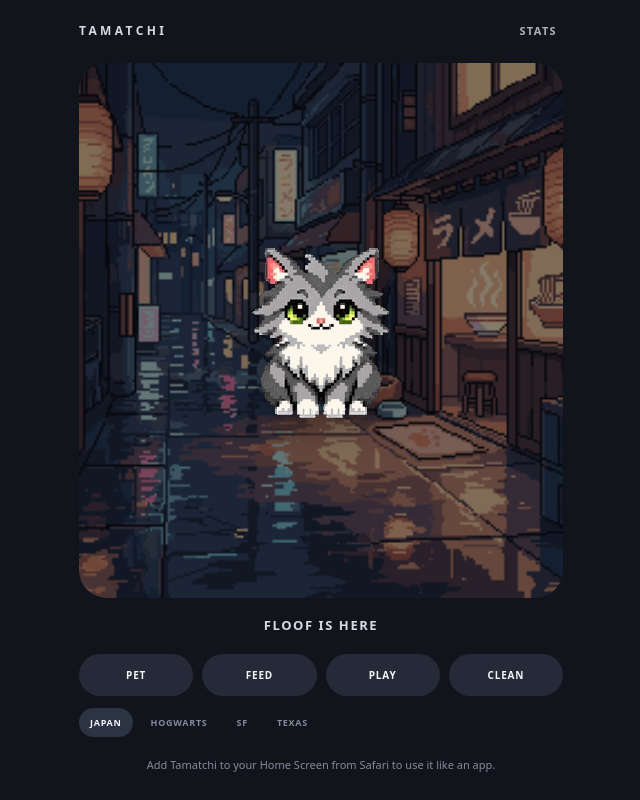
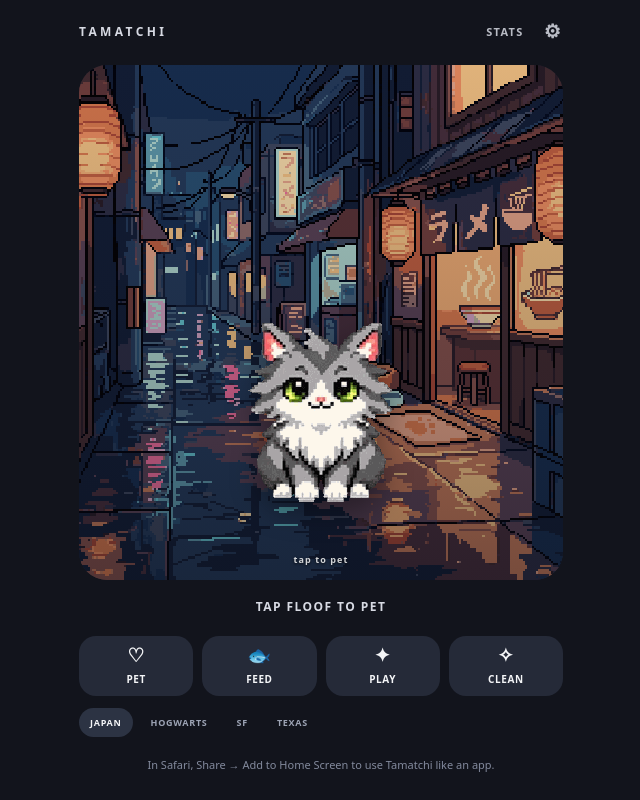
Before and after one commit to maxkolkema/tamatchi, a Next.js app: page / in a window 1280 px wide. Shown: the whole page, without its empty margins (319-959 px from the left). Built offline with nearby package versions, Linux system fonts and the light colour scheme.

Commit message:
Repair Tamatchi interactions and scene layout

```diff
--- a/app/globals.css
+++ b/app/globals.css
@@ -2,24 +2,35 @@
 html, body { margin: 0; min-height: 100%; background: #12141c; color: #f4f5f7; font-family: ui-sans-serif, system-ui, sans-serif; }
 button { color: inherit; font: inherit; border: 0; cursor: pointer; }
 .shell { max-width: 520px; min-height: 100svh; margin: auto; padding: calc(22px + env(safe-area-inset-top)) 18px calc(28px + env(safe-area-inset-bottom)); display: flex; flex-direction: column; overscroll-behavior: none; }
-header { display: flex; justify-content: space-between; align-items: center; color: #d7dae3; }
+header, .header-actions, .settings-heading { display: flex; align-items: center; }
+header { justify-content: space-between; color: #d7dae3; } .header-actions { gap: 14px; }
 .wordmark { font-size: 12px; font-weight: 800; letter-spacing: .28em; }
-.stats-button { background: transparent; font-size: 11px; font-weight: 800; letter-spacing: .12em; opacity: .8; }
-.pet-card { position: relative; flex: 1; min-height: 360px; margin: 24px 0 14px; display: grid; place-items: center; border-radius: 28px; overflow: hidden; background: #1b1e2a; touch-action: manipulation; user-select: none; isolation: isolate; outline: none; }
-.pet-card:focus-visible { box-shadow: 0 0 0 3px #67e6a4; }
-.scene-background { position: absolute; inset: 0; z-index: -1; width: 100%; height: 100%; object-fit: cover; opacity: .72; filter: saturate(.82) brightness(.7); }
-.pet-animation { width: min(254px, 72vw); height: auto; image-rendering: pixelated; filter: drop-shadow(0 12px 18px rgba(0,0,0,.32)); }
-.thought, .stink { position: absolute; top: 16%; right: 14%; display: grid; place-items: center; min-width: 46px; min-height: 46px; border-radius: 50%; background: #f4f5f7; color: #12141c; font-size: 24px; }
-.stink { top: 24%; right: 11%; background: transparent; color: #67e6a4; font-size: 50px; }
-.status { min-height: 24px; margin: 4px 0 14px; text-align: center; color: #d7dae3; font-size: 13px; font-weight: 700; letter-spacing: .12em; }
+.stats-button, .settings-button { background: transparent; font-size: 11px; font-weight: 800; letter-spacing: .12em; opacity: .85; }
+.settings-button { font-size: 19px; line-height: 1; padding: 0; }
+.pet-card { position: relative; flex: 1; min-height: 390px; margin: 24px 0 14px; border-radius: 28px; overflow: hidden; background: #1b1e2a; touch-action: manipulation; user-select: none; isolation: isolate; padding: 0; display: block; }
+.pet-card:active .pet-animation { transform: translateX(-50%) scale(.96); }
+.scene-background, .scene-shade { position: absolute; inset: 0; width: 100%; height: 100%; }
+.scene-background { z-index: 0; object-fit: cover; image-rendering: pixelated; }
+.scene-shade { z-index: 1; background: linear-gradient(180deg, rgba(8,10,17,.10), rgba(8,10,17,.28) 68%, rgba(8,10,17,.42)); }
+.pet-animation { position: absolute; z-index: 2; width: min(268px, 74vw); height: auto; left: 50%; bottom: 7%; transform: translateX(-50%); image-rendering: pixelated; filter: drop-shadow(0 12px 14px rgba(0,0,0,.36)); transition: transform .12s ease; }
+.reaction-effect, .need-effect { position: absolute; z-index: 3; top: 17%; right: 13%; display: grid; place-items: center; min-width: 48px; min-height: 48px; border-radius: 50%; background: rgba(255,255,255,.94); color: #12141c; font-size: 25px; animation: pop .35s ease-out both; box-shadow: 0 5px 14px rgba(0,0,0,.18); }
+.need-effect { animation: bob 1.4s ease-in-out infinite; }
+.god-badge, .pet-prompt { position: absolute; z-index: 3; font-size: 9px; font-weight: 900; letter-spacing: .12em; }
+.god-badge { top: 15px; left: 15px; padding: 7px 9px; border-radius: 999px; background: #f8d74b; color: #17130b; }
+.pet-prompt { bottom: 14px; left: 0; right: 0; color: rgba(255,255,255,.82); text-shadow: 0 1px 3px rgba(0,0,0,.8); }
+@keyframes pop { from { transform: scale(.55) rotate(-12deg); opacity: 0; } to { transform: scale(1) rotate(0); opacity: 1; } } @keyframes bob { 50% { transform: translateY(-7px); } }
+.status { min-height: 24px; margin: 4px 0 14px; text-align: center; color: #d7dae3; font-size: 12px; font-weight: 800; letter-spacing: .12em; }
 .actions { display: grid; grid-template-columns: repeat(4, 1fr); gap: 9px; }
-.actions button { padding: 14px 4px; border-radius: 999px; background: #252a38; font-size: 10px; font-weight: 800; letter-spacing: .08em; }
-.actions button:active { transform: scale(.97); background: #394154; }
-.scene-picker { display: flex; gap: 7px; overflow-x: auto; scrollbar-width: none; margin-top: 12px; padding-bottom: 2px; }
-.scene-picker::-webkit-scrollbar { display: none; }
-.scene-picker button { flex: 0 0 auto; padding: 8px 11px; border-radius: 999px; background: transparent; color: #838a9d; font-size: 9px; font-weight: 800; letter-spacing: .08em; }
-.scene-picker button.selected { background: #2c3343; color: #f4f5f7; }
+.actions button { min-height: 60px; padding: 8px 3px; border-radius: 17px; background: #252a38; font-size: 10px; font-weight: 900; letter-spacing: .06em; display: grid; place-items: center; gap: 2px; }
+.actions button span { font-size: 19px; line-height: 1; } .actions button:active { transform: scale(.96); background: #394154; }
+.scene-picker { display: flex; gap: 7px; overflow-x: auto; scrollbar-width: none; margin-top: 12px; padding-bottom: 2px; } .scene-picker::-webkit-scrollbar { display: none; }
+.scene-picker button { flex: 0 0 auto; padding: 8px 11px; border-radius: 999px; background: transparent; color: #9da4b5; font-size: 9px; font-weight: 800; letter-spacing: .08em; } .scene-picker button.selected { background: #2c3343; color: #f4f5f7; }
 .needs { display: grid; gap: 9px; margin-top: 17px; padding: 15px; border-radius: 16px; background: #1b1e2a; }
-.needs label { display: grid; grid-template-columns: 100px 1fr; align-items: center; gap: 8px; color: #bfc4d1; font-size: 10px; font-weight: 800; letter-spacing: .08em; }
-meter { width: 100%; height: 8px; accent-color: #67e6a4; }
+.needs label { display: grid; grid-template-columns: 100px 1fr; align-items: center; gap: 8px; color: #bfc4d1; font-size: 10px; font-weight: 800; letter-spacing: .08em; text-transform: uppercase; } meter { width: 100%; height: 8px; accent-color: #67e6a4; }
+.dialog-backdrop { position: fixed; z-index: 10; inset: 0; padding: 22px; display: grid; place-items: end center; background: rgba(6,8,13,.64); }
+.settings-panel { width: min(100%, 484px); padding: 19px; border: 1px solid #384054; border-radius: 22px; background: #1c202c; box-shadow: 0 18px 50px rgba(0,0,0,.4); }
+.settings-heading { justify-content: space-between; margin-bottom: 17px; } .settings-heading h2 { margin: 0; font-size: 13px; letter-spacing: .14em; } .settings-heading button { background: transparent; font-size: 26px; line-height: .6; color: #cbd0dc; }
+.toggle-row { display: flex; align-items: center; justify-content: space-between; gap: 14px; padding: 14px; border-radius: 14px; background: #282e3e; } .toggle-row span { display: grid; gap: 4px; font-size: 11px; letter-spacing: .06em; } .toggle-row small { color: #abb3c5; font-size: 10px; letter-spacing: 0; } .toggle-row input { width: 42px; height: 24px; accent-color: #67e6a4; }
+.reset-button { width: 100%; margin-top: 13px; padding: 12px; border-radius: 13px; background: #3a4052; font-size: 10px; font-weight: 900; letter-spacing: .1em; }
 .hint { margin: 18px 0 0; text-align: center; color: #838a9d; font-size: 11px; }
+@media (max-height: 700px) { .pet-card { min-height: 330px; } }
--- a/app/pet-screen.tsx
+++ b/app/pet-screen.tsx
@@ -3,88 +3,126 @@
 import { useEffect, useMemo, useState } from "react";
 
 type Needs = { hunger: number; affection: number; energy: number; boredom: number; cleanliness: number };
-type State = { needs: Needs; reaction: string; lastUpdated: number };
+type Reaction = "" | "pet" | "feed" | "play" | "clean" | "angy" | "tired" | "refused";
+type State = { needs: Needs; reaction: Reaction; lastUpdated: number };
+type Settings = { godMode: boolean };
+
 const initial: State = { needs: { hunger: 20, affection: 60, energy: 85, boredom: 15, cleanliness: 90 }, reaction: "", lastUpdated: Date.now() };
+const initialSettings: Settings = { godMode: false };
+const idleAnimations = ["idle_blink", "idle_ear_twitch", "idle_look_left", "idle_look_right", "idle_head_tilt", "idle_groom"];
+const scenes = ["scene_japan", "scene_hogwarts", "scene_sf", "scene_texas"] as const;
+const actionMeta = {
+  pet: { label: "PET", icon: "♡" },
+  feed: { label: "FEED", icon: "🐟" },
+  play: { label: "PLAY", icon: "✦" },
+  clean: { label: "CLEAN", icon: "✧" },
+} as const;
 
 function clamp(value: number) { return Math.max(0, Math.min(100, value)); }
-function progress(state: State, now: number): State {
+function progress(state: State, now: number, godMode: boolean): State {
+  if (godMode) return { ...state, lastUpdated: now };
   const hours = Math.min(12, Math.max(0, now - state.lastUpdated) / 3_600_000);
   return { ...state, needs: {
-    hunger: clamp(state.needs.hunger + 12.5 * hours),
-    affection: clamp(state.needs.affection - 2 * hours),
-    energy: clamp(state.needs.energy - 7 * hours),
-    boredom: clamp(state.needs.boredom + 16 * hours),
+    hunger: clamp(state.needs.hunger + 12.5 * hours), affection: clamp(state.needs.affection - 2 * hours),
+    energy: clamp(state.needs.energy - 7 * hours), boredom: clamp(state.needs.boredom + 16 * hours),
     cleanliness: clamp(state.needs.cleanliness - 4 * hours),
   }, lastUpdated: now };
 }
 
 export default function PetScreen() {
   const [pet, setPet] = useState<State>(initial);
+  const [settings, setSettings] = useState<Settings>(initialSettings);
   const [statsOpen, setStatsOpen] = useState(false);
-  const [scene, setScene] = useState("scene_japan");
+  const [settingsOpen, setSettingsOpen] = useState(false);
+  const [scene, setScene] = useState<(typeof scenes)[number]>("scene_japan");
   const [idleIndex, setIdleIndex] = useState(0);
-  const idleAnimations = ["idle_blink", "idle_ear_twitch", "idle_look_left", "idle_look_right", "idle_head_tilt", "idle_groom"];
 
   useEffect(() => {
-    const stored = window.localStorage.getItem("tamatchi.pet");
-    if (stored) setPet(progress(JSON.parse(stored) as State, Date.now()));
-    const storedScene = window.localStorage.getItem("tamatchi.scene");
-    if (storedScene) setScene(storedScene);
-    const timer = window.setInterval(() => setPet((current) => progress(current, Date.now())), 1000);
-    const idleTimer = window.setInterval(() => setIdleIndex((current) => (current + 1) % idleAnimations.length), 5000);
+    const savedSettings = window.localStorage.getItem("tamatchi.settings");
+    const nextSettings = savedSettings ? { ...initialSettings, ...JSON.parse(savedSettings) as Settings } : initialSettings;
+    setSettings(nextSettings);
+    const savedPet = window.localStorage.getItem("tamatchi.pet");
+    if (savedPet) setPet(progress(JSON.parse(savedPet) as State, Date.now(), nextSettings.godMode));
+    const savedScene = window.localStorage.getItem("tamatchi.scene") as (typeof scenes)[number] | null;
+    if (savedScene && scenes.includes(savedScene)) setScene(savedScene);
+    const timer = window.setInterval(() => setPet((current) => progress(current, Date.now(), nextSettings.godMode)), 1000);
+    const idleTimer = window.setInterval(() => setIdleIndex((current) => (current + 1) % idleAnimations.length), 4500);
     return () => { window.clearInterval(timer); window.clearInterval(idleTimer); };
   }, []);
 
   useEffect(() => { window.localStorage.setItem("tamatchi.pet", JSON.stringify(pet)); }, [pet]);
+  useEffect(() => { window.localStorage.setItem("tamatchi.settings", JSON.stringify(settings)); }, [settings]);
   useEffect(() => { window.localStorage.setItem("tamatchi.scene", scene); }, [scene]);
   useEffect(() => {
     if (!pet.reaction) return;
-    const timer = window.setTimeout(() => setPet((current) => ({ ...current, reaction: "" })), 2200);
+    const timer = window.setTimeout(() => setPet((current) => ({ ...current, reaction: "" })), 1800);
     return () => window.clearTimeout(timer);
   }, [pet.reaction]);
 
   const needs = pet.needs;
   const status = useMemo(() => {
-    if (pet.reaction) return pet.reaction.toUpperCase();
+    if (pet.reaction === "pet") return "PURR...";
+    if (pet.reaction === "feed") return "NOM NOM";
+    if (pet.reaction === "play") return "ZOOMIES!";
+    if (pet.reaction === "clean") return "SPARKLY CLEAN";
+    if (pet.reaction === "angy") return "FEED ME FIRST";
+    if (pet.reaction === "tired") return "TOO SLEEPY";
+    if (pet.reaction === "refused") return "I'M NOT HUNGRY";
+    if (settings.godMode) return "GOD MODE • FLOOF IS THRIVING";
     if (needs.cleanliness <= 30) return "I NEED A BATH";
     if (needs.hunger >= 60) return "I AM HUNGRY";
-    if (needs.boredom >= 70) return "...";
-    return "FLOOF IS HERE";
-  }, [needs, pet.reaction]);
+    if (needs.boredom >= 70) return "I'M BORED...";
+    return "TAP FLOOF TO PET";
+  }, [needs, pet.reaction, settings.godMode]);
 
-  const animation = pet.reaction === "angy" ? "mood_angy" : pet.reaction === "eating" ? "fall_asleep" : pet.reaction === "playing" ? "idle_head_tilt" : needs.boredom >= 70 ? "mood_bored" : needs.energy <= 10 ? "sleeping" : idleAnimations[idleIndex];
+  const animation = pet.reaction === "angy" ? "mood_angy" : needs.boredom >= 70 ? "mood_bored" : pet.reaction === "clean" ? "idle_groom" : pet.reaction === "play" ? "idle_head_tilt" : idleAnimations[idleIndex];
+  const effect = pet.reaction === "pet" ? "💗" : pet.reaction === "feed" ? "🐟" : pet.reaction === "play" ? "🧶" : pet.reaction === "clean" ? "🫧" : pet.reaction === "angy" ? "💢" : pet.reaction === "tired" ? "💤" : pet.reaction === "refused" ? "✕" : "";
 
-  function act(action: "pet" | "feed" | "play" | "clean") {
+  function act(action: keyof typeof actionMeta) {
     setPet((current) => {
-      const next = progress(current, Date.now());
+      const next = progress(current, Date.now(), settings.godMode);
       const n = { ...next.needs };
-      let reaction = "";
-      if (action === "pet") { n.affection += 6; n.boredom -= 10; reaction = n.hunger >= 85 ? "angy" : "affectionate"; }
-      if (action === "feed") { if (n.hunger < 20) reaction = "refused"; else { n.hunger -= 45; n.affection += 3; reaction = "eating"; } }
-      if (action === "play") { if (n.energy < 15) reaction = "too tired"; else { n.boredom -= 35; n.energy -= 8; n.affection += 4; reaction = "playing"; } }
-      if (action === "clean") { if (n.cleanliness >= 90) reaction = "already clean"; else { n.cleanliness += 70; reaction = "cleaned"; } }
+      let reaction: Reaction = action;
+      if (action === "pet") { n.affection += 9; n.boredom -= 8; if (n.hunger >= 85 && !settings.godMode) reaction = "angy"; }
+      if (action === "feed") { if (n.hunger < 12 && !settings.godMode) reaction = "refused"; else { n.hunger -= 48; n.affection += 3; } }
+      if (action === "play") { if (n.energy < 15 && !settings.godMode) reaction = "tired"; else { n.boredom -= 38; n.energy -= 8; n.affection += 5; } }
+      if (action === "clean") n.cleanliness += 72;
       return { needs: Object.fromEntries(Object.entries(n).map(([key, value]) => [key, clamp(value)])) as Needs, reaction, lastUpdated: Date.now() };
     });
   }
 
+  function toggleGodMode() {
+    setSettings((current) => ({ ...current, godMode: !current.godMode }));
+    setPet((current) => ({ ...current, lastUpdated: Date.now(), reaction: "" }));
+  }
+  function resetPet() { setPet({ ...initial, lastUpdated: Date.now() }); setStatsOpen(false); setSettingsOpen(false); }
+
   return <main className="shell">
-    <header><span className="wordmark">TAMATCHI</span><button className="stats-button" onClick={() => setStatsOpen(!statsOpen)}>{statsOpen ? "HIDE" : "STATS"}</button></header>
-    <section className="pet-card" aria-label="Tamatchi pet" role="button" tabIndex={0} onClick={() => act("pet")} onKeyDown={(event) => { if (event.key === "Enter" || event.key === " ") act("pet"); }}>
+    <header>
+      <span className="wordmark">TAMATCHI</span>
+      <div className="header-actions"><button className="stats-button" type="button" onClick={() => setStatsOpen((open) => !open)}>{statsOpen ? "HIDE" : "STATS"}</button><button className="settings-button" type="button" aria-label="Open settings" onClick={() => setSettingsOpen(true)}>⚙</button></div>
+    </header>
+    <button className="pet-card" type="button" aria-label="Pet Tamatchi" onClick={() => act("pet")}>
       <img className="scene-background" src={`/animations/${scene}.gif`} alt="" aria-hidden="true" />
-      <img className="pet-animation" src={`/animations/${animation}.gif`} alt="Tamatchi" />
-      {needs.hunger >= 60 && <span className="thought">🐟</span>}
-      {needs.boredom >= 70 && <span className="thought">…</span>}
-      {needs.cleanliness <= 30 && <span className="stink">〰</span>}
-    </section>
-    <p className="status">{status}</p>
+      <span className="scene-shade" aria-hidden="true" />
+      <img key={animation} className="pet-animation" src={`/animations/${animation}.gif`} alt="Floof the Tamatchi" />
+      {effect && <span className="reaction-effect" aria-hidden="true">{effect}</span>}
+      {needs.hunger >= 60 && !effect && <span className="need-effect" aria-hidden="true">🐟</span>}
+      {needs.boredom >= 70 && !effect && <span className="need-effect" aria-hidden="true">…</span>}
+      {needs.cleanliness <= 30 && !effect && <span className="need-effect" aria-hidden="true">🫧</span>}
+      {settings.godMode && <span className="god-badge">✦ GOD MODE</span>}
+      <span className="pet-prompt">tap to pet</span>
+    </button>
+    <p className="status" aria-live="polite">{status}</p>
     <nav className="actions" aria-label="Pet actions">
-      {(["pet", "feed", "play", "clean"] as const).map((action) => <button type="button" key={action} onClick={(event) => { event.stopPropagation(); act(action); }}>{action.toUpperCase()}</button>)}
+      {(Object.keys(actionMeta) as (keyof typeof actionMeta)[]).map((action) => <button type="button" key={action} onClick={() => act(action)}><span>{actionMeta[action].icon}</span>{actionMeta[action].label}</button>)}
     </nav>
     <div className="scene-picker" aria-label="Choose a scene">
-      {["scene_japan", "scene_hogwarts", "scene_sf", "scene_texas"].map((option) => <button type="button" className={scene === option ? "selected" : ""} key={option} onClick={() => setScene(option)}>{option.replace("scene_", "").toUpperCase()}</button>)}
+      {scenes.map((option) => <button type="button" className={scene === option ? "selected" : ""} aria-pressed={scene === option} key={option} onClick={() => setScene(option)}>{option.replace("scene_", "").toUpperCase()}</button>)}
     </div>
-    {statsOpen && <section className="needs">{(["hunger", "affection", "energy", "boredom", "cleanliness"] as const).map((key) => <label key={key}><span>{key}</span><meter min="0" max="100" value={needs[key]} /> </label>)}</section>}
-    <p className="hint">Add Tamatchi to your Home Screen from Safari to use it like an app.</p>
-    <script dangerouslySetInnerHTML={{ __html: `if ('serviceWorker' in navigator) navigator.serviceWorker.register('/sw.js');` }} />
+    {statsOpen && <section className="needs" aria-label="Floof's needs">{(["hunger", "affection", "energy", "boredom", "cleanliness"] as const).map((key) => <label key={key}><span>{key}</span><meter min="0" max="100" value={key === "hunger" || key === "boredom" ? 100 - needs[key] : needs[key]} /></label>)}</section>}
+    {settingsOpen && <div className="dialog-backdrop" role="presentation" onClick={() => setSettingsOpen(false)}><section className="settings-panel" role="dialog" aria-modal="true" aria-label="Settings" onClick={(event) => event.stopPropagation()}><div className="settings-heading"><h2>SETTINGS</h2><button type="button" aria-label="Close settings" onClick={() => setSettingsOpen(false)}>×</button></div><label className="toggle-row"><span><strong>GOD MODE</strong><small>Needs stay frozen and every action works.</small></span><input type="checkbox" checked={settings.godMode} onChange={toggleGodMode} /></label><button className="reset-button" type="button" onClick={resetPet}>RESET FLOOF</button></section></div>}
+    <p className="hint">In Safari, Share → Add to Home Screen to use Tamatchi like an app.</p>
+    <script dangerouslySetInnerHTML={{ __html: "if ('serviceWorker' in navigator) navigator.serviceWorker.register('/sw.js');" }} />
   </main>;
 }
```
Also changed, not shown: public/sw.js (+10 -6 lines).
